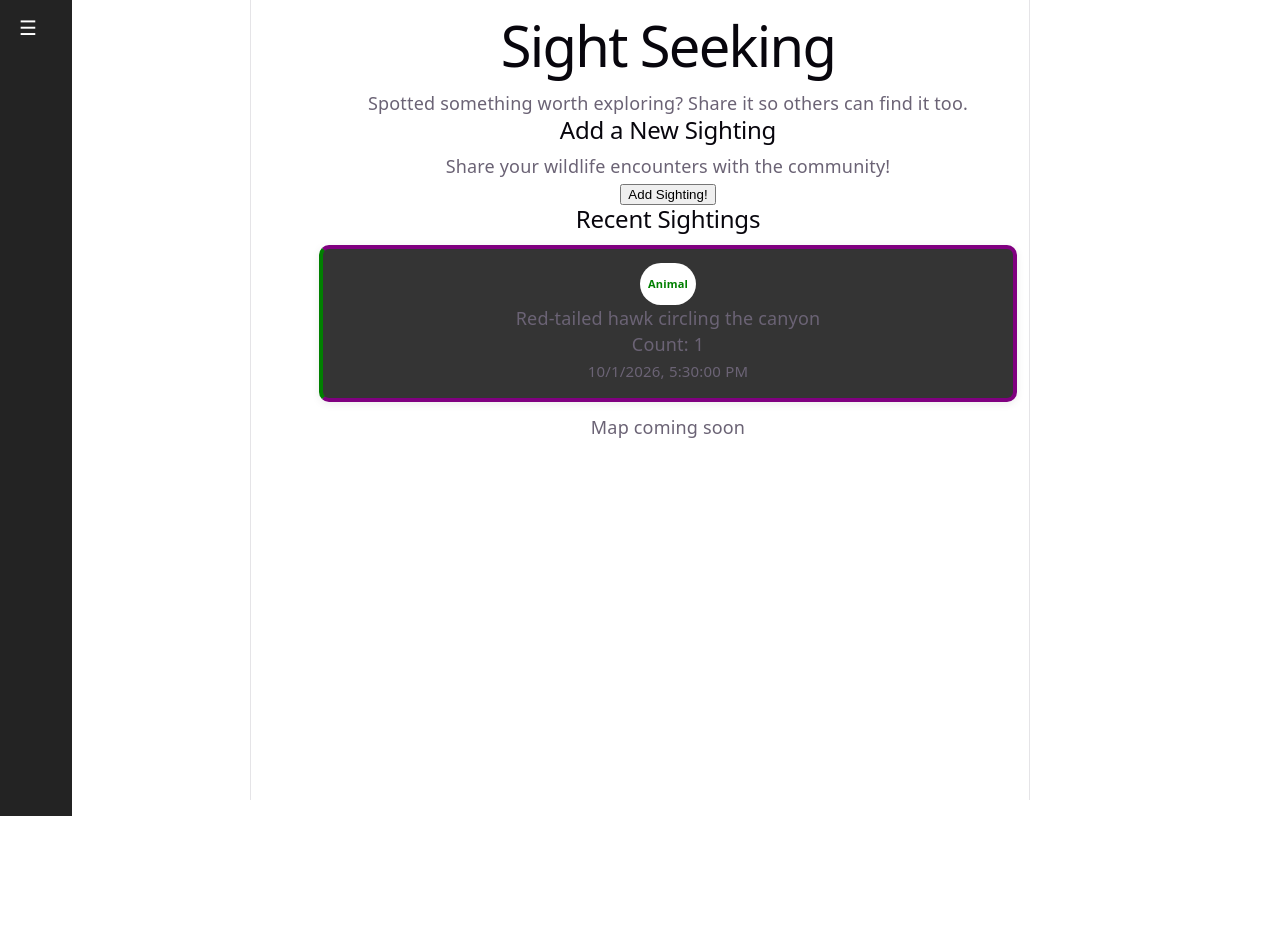
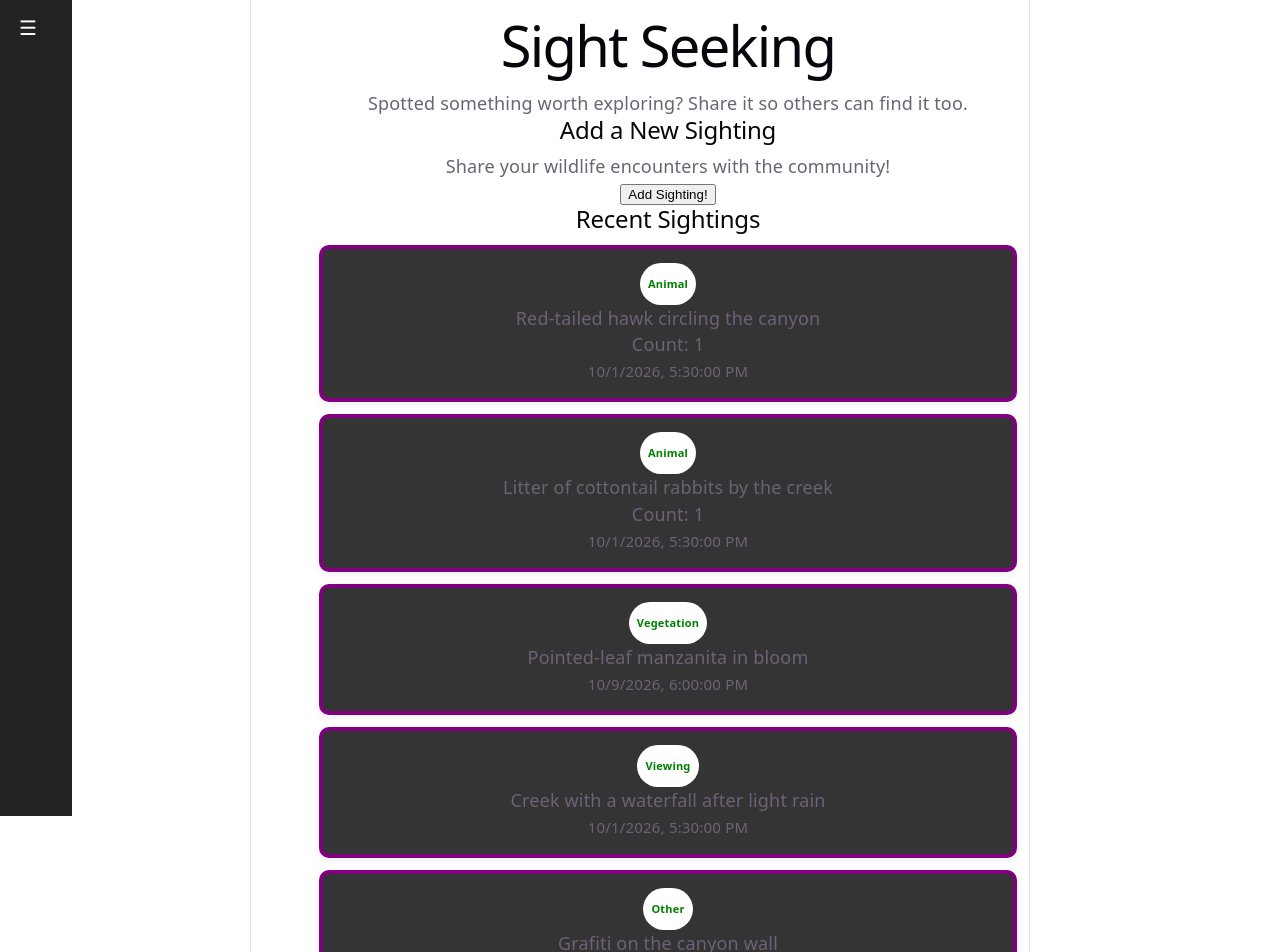
Before and after one commit to Jthansd/SightSeeking, a React (Vite) app in the folder frontend/: page / in a window 1280 px wide. Shown: the top 952 px of the page. Before the commit the page ends 800 px from the top, so only its background shows below. Built offline with nearby package versions, Linux system fonts and the light colour scheme.

Commit message:
Adjusted mock data

```diff
--- a/frontend/src/components/SightingCard.css
+++ b/frontend/src/components/SightingCard.css
@@ -1,7 +1,6 @@
 .card {
   background: rgb(52, 52, 52);
   border: 4px solid purple;
-  border-left:  4px solid green;
   border-radius: 10px;
   padding: 14px 14px;
   margin: 12px 12px;
--- a/frontend/src/mockData.ts
+++ b/frontend/src/mockData.ts
@@ -10,5 +10,41 @@ export const mockSightings: Sighting[] = [
     region: null, habitat: null, weather: null, temperature_f: 72,
     animal_count: 1, behavior: "HUNTING", notes: "", is_public: true,
   },
-  // copy and edit for more entries
+    {
+    id: 2, user: 1, sighting_type: "ANIMAL",
+    timestamp: "2026-10-12T12:34:00Z", updated_at: "2026-10-12T12:34:00Z",
+    description: "Litter of cottontail rabbits by the creek",
+    locationLatitude: 23.123, locationLongitude: -111.456,
+    observed_at: "2026-10-01T17:30:00Z",
+    region: null, habitat: null, weather: null, temperature_f: 72,
+    animal_count: 1, behavior: "NESTING", notes: "", is_public: true,
+  },
+    {
+    id: 3, user: 1, sighting_type: "VEGETATION",
+    timestamp: "2026-10-09T18:00:00Z", updated_at: "2026-10-09T18:00:00Z",
+    description: "Pointed-leaf manzanita in bloom",
+    locationLatitude: 32.7341, locationLongitude: -117.1446,
+    observed_at: "2026-10-09T18:00:00Z",
+    region: null, habitat: null, weather: null, temperature_f: 72,
+    animal_count: 1, behavior: "", notes: "", is_public: true,
+  },
+    {
+    id: 4, user: 1, sighting_type: "VIEWING",
+    timestamp: "2026-10-01T18:00:00Z", updated_at: "2026-10-01T18:00:00Z",
+    description: "Creek with a waterfall after light rain",
+    locationLatitude: 32.7341, locationLongitude: -117.1446,
+    observed_at: "2026-10-01T17:30:00Z",
+    region: null, habitat: null, weather: null, temperature_f: 72,
+    animal_count: 1, behavior: "", notes: "", is_public: true,
+  },
+    {
+    id: 5, user: 1, sighting_type: "OTHER",
+    timestamp: "2026-10-01T18:00:00Z", updated_at: "2026-10-01T18:00:00Z",
+    description: "Grafiti on the canyon wall",
+    locationLatitude: 32.7341, locationLongitude: -117.1446,
+    observed_at: "2026-10-01T17:30:00Z",
+    region: null, habitat: null, weather: null, temperature_f: 72,
+    animal_count: 1, behavior: "HUNTING", notes: "", is_public: true,
+  },
+
 ];
```
